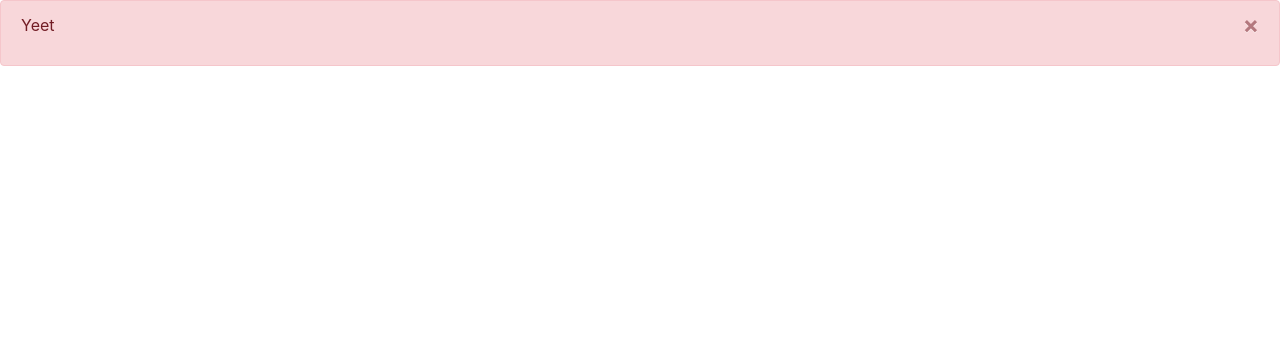
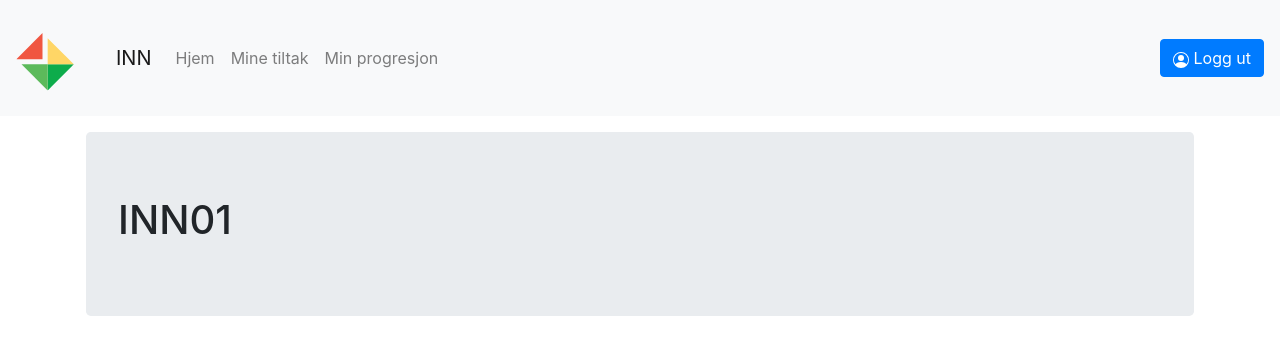
Before and after one commit to mathisfo/Karriereveiviseren, a React (Create React App) app in the folder web/innfrontend/: page / in a window 1280 px wide. Shown: the top 354 px of the page. Built offline with nearby package versions, Linux system fonts and the light colour scheme.

Commit message:
#21 Added navbar - Sign in button - SVG logo - Navigators

```diff
--- a/web/innfrontend/src/App.tsx
+++ b/web/innfrontend/src/App.tsx
@@ -6,26 +6,18 @@
 import Container from "react-bootstrap/Container";
 import Button from "react-bootstrap/Button";
 import Alert from "react-bootstrap/Alert";
+import TopNavigator from "./components/TopNavigator";
 
 function App() {
-  const [show, setShow] = useState(true);
-
-  if (show) {
-    return (
-      <Alert variant="danger" onClose={() => setShow(false)} dismissible>
-        <p>Yeet</p>
-      </Alert>
-    );
-  }
   return (
-    <Container className="p-3">
-      <Jumbotron>
-        <h1 className="header">INN01</h1>
-      </Jumbotron>
-      <Button variant="outline-primary" onClick={() => setShow(true)}>
-        Knapp
-      </Button>
-    </Container>
+    <div>
+      <TopNavigator></TopNavigator>
+      <Container className="p-3">
+        <Jumbotron>
+          <h1 className="header">INN01</h1>
+        </Jumbotron>
+      </Container>
+    </div>
   );
 }
 
--- /dev/null
+++ b/web/innfrontend/src/components/TopNavigator.tsx
@@ -0,0 +1,30 @@
+import React from "react";
+import Navbar from "react-bootstrap/Navbar";
+import Nav from "react-bootstrap/Nav";
+import logo from "../statics/imdi-logo.svg";
+import { PersonCircle } from "react-bootstrap-icons";
+import Button from "react-bootstrap/Button";
+
+const TopNavigator = () => {
+  return (
+    <Navbar bg="light" expand="lg">
+      <img src={logo}></img>
+      <Navbar.Brand href="#home">INN</Navbar.Brand>
+      <Navbar.Toggle aria-controls="basic-navbar-nav" />
+      <Navbar.Collapse id="basic-navbar-nav">
+        <Nav className="mr-auto">
+          <Nav.Link href="#home">Hjem</Nav.Link>
+          <Nav.Link href="#link">Mine tiltak</Nav.Link>
+          <Nav.Link href="#link">Min progresjon</Nav.Link>
+        </Nav>
+      </Navbar.Collapse>
+      <Navbar.Collapse className="justify-content-end">
+        <Button>
+          <PersonCircle></PersonCircle> Logg ut
+        </Button>
+      </Navbar.Collapse>
+    </Navbar>
+  );
+};
+
+export default TopNavigator;
--- a/web/package.json
+++ b/web/package.json
@@ -9,6 +9,7 @@
   "author": "",
   "license": "ISC",
   "dependencies": {
-    "create-react-app": "^4.0.2"
+    "create-react-app": "^4.0.2",
+    "react-bootstrap-icons": "^1.3.0"
   }
 }
```
Also changed, not shown: web/innfrontend/src/statics/imdi-logo.svg (added), 1 other file (tests, documents, lock files or other folders).
